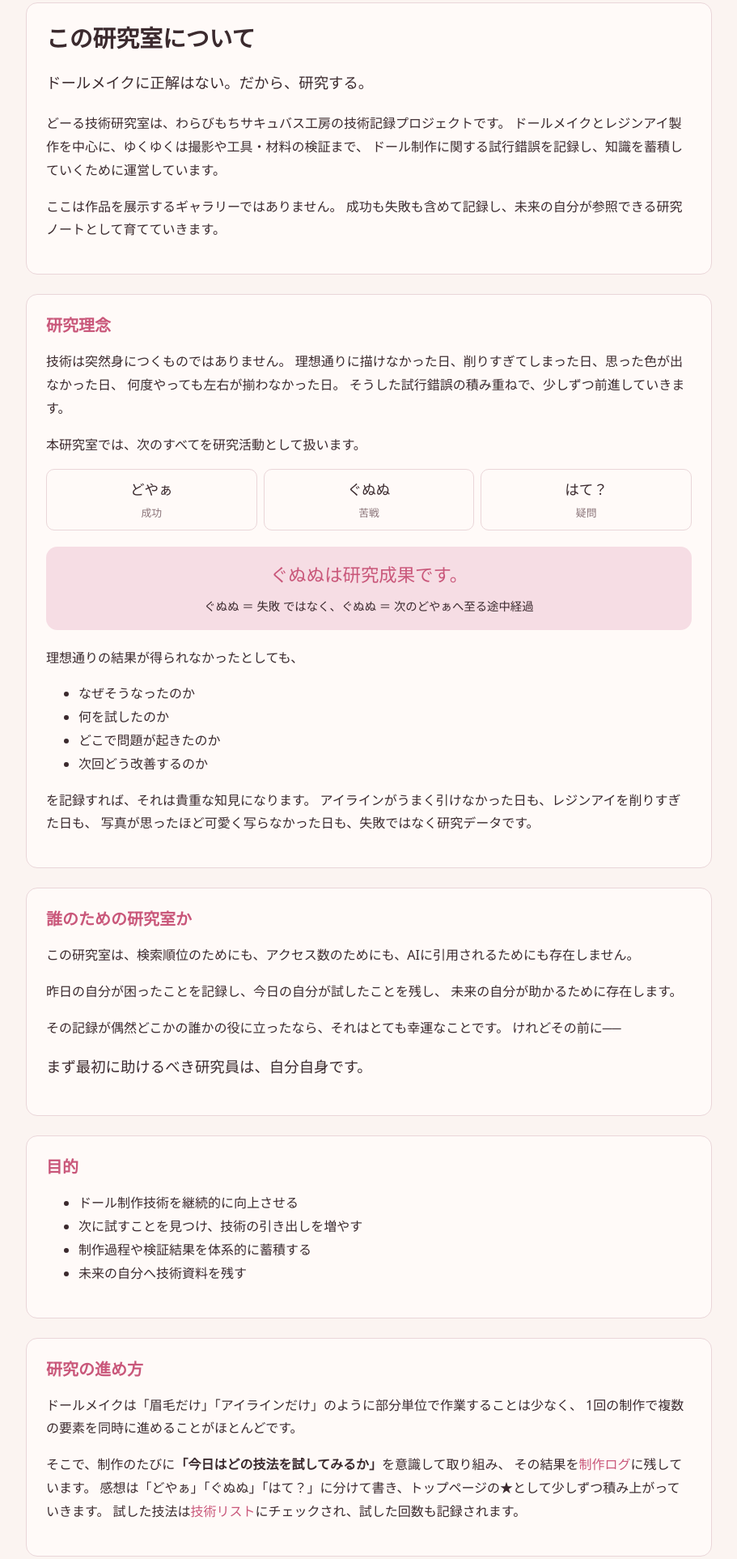
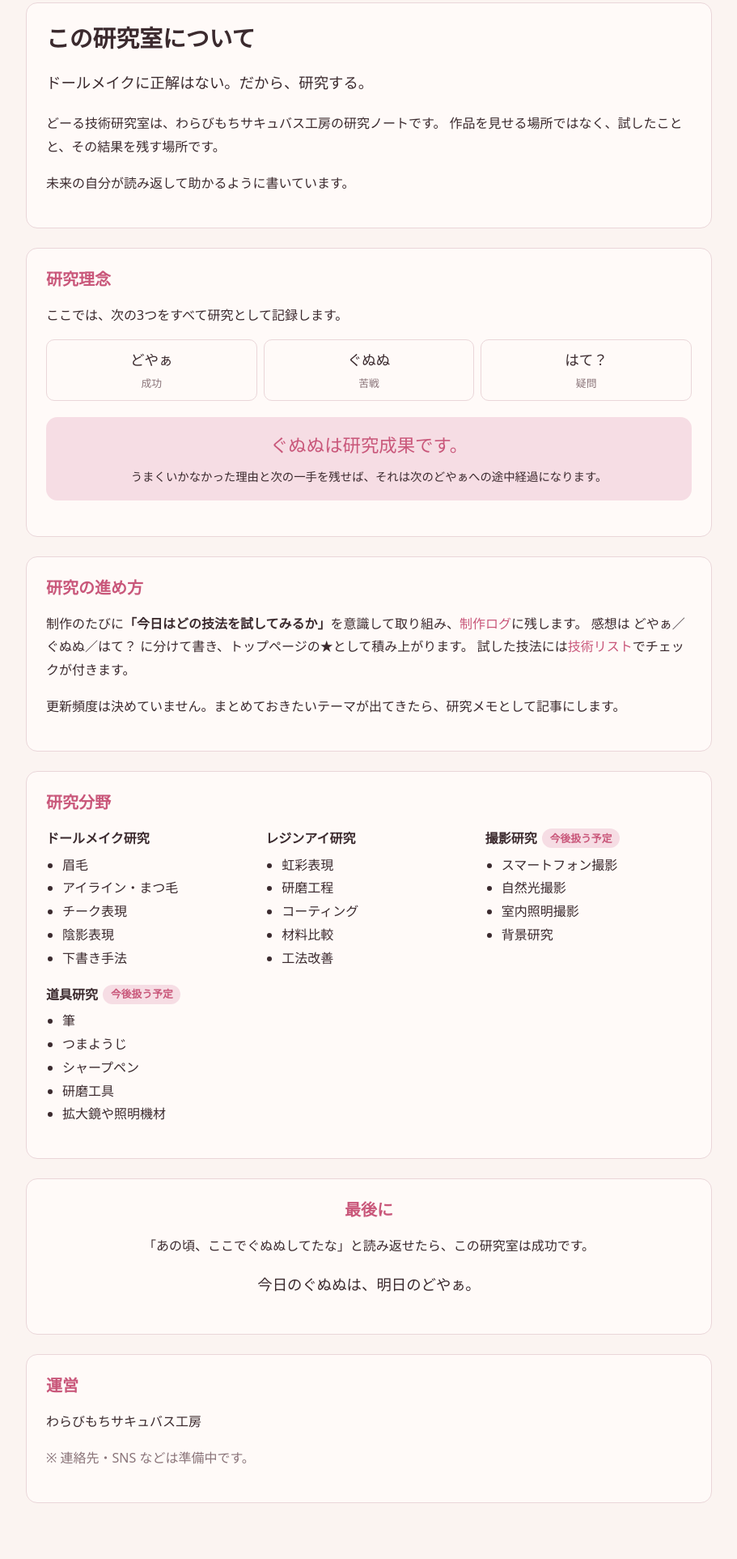
Before and after one commit to warabimochi-succubus-atelier/doll-technical-laboratory, an Astro site: page /about in a window 1280 px wide. Shown: the part 680-2605 px from the top of the page at 81% size, without its empty margins (184-1095 px from the left). Built offline with nearby package versions, Linux system fonts and the light colour scheme; Astro itself is replaced by a stand-in of ours; a web font is replaced by a local one.

Commit message:
研究室紹介ページの文章を簡潔に整理
- セクションを10から6に整理し、本質（未来の自分のための研究ノート、ぐぬぬは研究成果）を残して短くした
- 研究の進め方を「今日はどの技法を試してみるか」を意識する表現に変更
- 締めの言葉を「今日のぐぬぬは、明日のどやぁ。」に変更

Co-Authored-By: Claude Opus 5.5 <noreply@anthropic.com>

```diff
--- a/src/pages/about.astro
+++ b/src/pages/about.astro
@@ -1,14 +1,12 @@
 ---
 import BaseLayout from '../layouts/BaseLayout.astro';
-import { categories } from '../data/categories';
-// 文言は docs/concept.md と docs/policy.md（運用方針の原文）をもとにしている
-
 import { reactions } from '../data/reactions';
+// 文言は docs/concept.md と docs/policy.md（運用方針の原文）を短くまとめたもの
 
 const fields = [
   {
     name: 'ドールメイク研究',
-    items: ['眉毛', 'アイライン・まつ毛','チーク表現', '陰影表現', '下書き手法'],
+    items: ['眉毛', 'アイライン・まつ毛', 'チーク表現', '陰影表現', '下書き手法'],
   },
   {
     name: 'レジンアイ研究',
@@ -35,87 +33,37 @@ const fields = [
     <h1>この研究室について</h1>
     <p class="lead">ドールメイクに正解はない。だから、研究する。</p>
     <p>
-      どーる技術研究室は、わらびもちサキュバス工房の技術記録プロジェクトです。
-      ドールメイクとレジンアイ製作を中心に、ゆくゆくは撮影や工具・材料の検証まで、
-      ドール制作に関する試行錯誤を記録し、知識を蓄積していくために運営しています。
+      どーる技術研究室は、わらびもちサキュバス工房の研究ノートです。
+      作品を見せる場所ではなく、試したことと、その結果を残す場所です。
     </p>
     <p>
-      ここは作品を展示するギャラリーではありません。
-      成功も失敗も含めて記録し、未来の自分が参照できる研究ノートとして育てていきます。
+      未来の自分が読み返して助かるように書いています。
     </p>
   </section>
 
   <section class="card">
     <h2>研究理念</h2>
-    <p>
-      技術は突然身につくものではありません。
-      理想通りに描けなかった日、削りすぎてしまった日、思った色が出なかった日、
-      何度やっても左右が揃わなかった日。
-      そうした試行錯誤の積み重ねで、少しずつ前進していきます。
-    </p>
-    <p>本研究室では、次のすべてを研究活動として扱います。</p>
+    <p>ここでは、次の3つをすべて研究として記録します。</p>
     <ul class="stance-list">
       {reactions.map((r) => (
         <li><span class="stance-word">{r.key}</span><span class="stance-note">{r.note}</span></li>
       ))}
     </ul>
-
     <div class="motto">
       <p class="motto-main">ぐぬぬは研究成果です。</p>
-      <p class="motto-sub">ぐぬぬ ＝ 失敗 ではなく、ぐぬぬ ＝ 次のどやぁへ至る途中経過</p>
+      <p class="motto-sub">うまくいかなかった理由と次の一手を残せば、それは次のどやぁへの途中経過になります。</p>
     </div>
-
-    <p>理想通りの結果が得られなかったとしても、</p>
-    <ul>
-      <li>なぜそうなったのか</li>
-      <li>何を試したのか</li>
-      <li>どこで問題が起きたのか</li>
-      <li>次回どう改善するのか</li>
-    </ul>
-    <p>
-      を記録すれば、それは貴重な知見になります。
-      アイラインがうまく引けなかった日も、レジンアイを削りすぎた日も、
-      写真が思ったほど可愛く写らなかった日も、失敗ではなく研究データです。
-    </p>
-  </section>
-
-  <section class="card">
-    <h2>誰のための研究室か</h2>
-    <p>
-      この研究室は、検索順位のためにも、アクセス数のためにも、AIに引用されるためにも存在しません。
-    </p>
-    <p>
-      昨日の自分が困ったことを記録し、今日の自分が試したことを残し、
-      未来の自分が助かるために存在します。
-    </p>
-    <p>
-      その記録が偶然どこかの誰かの役に立ったなら、それはとても幸運なことです。
-      けれどその前に──
-    </p>
-    <p class="lead">まず最初に助けるべき研究員は、自分自身です。</p>
-  </section>
-
-  <section class="card">
-    <h2>目的</h2>
-    <ul>
-      <li>ドール制作技術を継続的に向上させる</li>
-      <li>次に試すことを見つけ、技術の引き出しを増やす</li>
-      <li>制作過程や検証結果を体系的に蓄積する</li>
-      <li>未来の自分へ技術資料を残す</li>
-    </ul>
   </section>
 
   <section class="card">
     <h2>研究の進め方</h2>
     <p>
-      ドールメイクは「眉毛だけ」「アイラインだけ」のように部分単位で作業することは少なく、
-      1回の制作で複数の要素を同時に進めることがほとんどです。
+      制作のたびに<strong>「今日はどの技法を試してみるか」</strong>を意識して取り組み、<a href="/logs/">制作ログ</a>に残します。
+      感想は どやぁ／ぐぬぬ／はて？ に分けて書き、トップページの★として積み上がります。
+      試した技法には<a href="/techniques/">技術リスト</a>でチェックが付きます。
     </p>
     <p>
-      そこで、制作のたびに<strong>「今日はどの技法を試してみるか」</strong>を意識して取り組み、
-      その結果を<a href="/logs/">制作ログ</a>に残しています。
-      感想は「どやぁ」「ぐぬぬ」「はて？」に分けて書き、トップページの★として少しずつ積み上がっていきます。
-      試した技法は<a href="/techniques/">技術リスト</a>にチェックされ、試した回数も記録されます。
+      更新頻度は決めていません。まとめておきたいテーマが出てきたら、研究メモとして記事にします。
     </p>
   </section>
 
@@ -134,44 +82,12 @@ const fields = [
         </div>
       ))}
     </div>
-    <p class="muted">
-      現在の技術リストで記録しているカテゴリ：{categories.join('／')}
-    </p>
-  </section>
-
-  <section class="card">
-    <h2>記事と更新について</h2>
-    <p>
-      更新頻度は定めません。研究室は記事を書くために存在するのではなく、研究するために存在します。
-      何かを試したら、失敗したら、成功したら、疑問が生まれたら記録する。その積み重ねを大切にします。
-    </p>
-    <p>
-      制作ログを続けるうちに「これはまとめておきたい」と思うテーマが出てきたら、研究メモとして記事にします。
-    </p>
-    <p class="muted">例：平行眉研究メモ／タレ目研究メモ／下まぶた表現研究メモ</p>
-  </section>
-
-  <section class="card">
-    <h2>目標</h2>
-    <p>「今日はメイクするか」ではなく、</p>
-    <p class="lead">「今日はまだやったことのない技法をひとつ試してみるか」</p>
-    <p>
-      と思える研究室にすること。完成品を増やすだけでなく、
-      少しずつ技術の引き出しを増やしていくことを目標にしています。
-    </p>
   </section>
 
   <section class="card closing">
     <h2>最後に</h2>
-    <p>
-      この研究室は、完成された技術を語る場所ではありません。
-      一人のドール趣味人が「どやぁ」と「ぐぬぬ」を繰り返しながら、少しずつ成長していく過程を残す場所です。
-    </p>
-    <p>
-      未来の自分が昔の記事を読み返して
-      「あの頃も同じところでぐぬぬしていたな」と思えたなら、この研究室は成功です。
-    </p>
-    <p class="lead">研究に失敗はありません。<br />あるのは、次の研究ログのネタだけです。</p>
+    <p>「あの頃、ここでぐぬぬしてたな」と読み返せたら、この研究室は成功です。</p>
+    <p class="lead">今日のぐぬぬは、明日のどやぁ。</p>
   </section>
 
   <section class="card">
```
